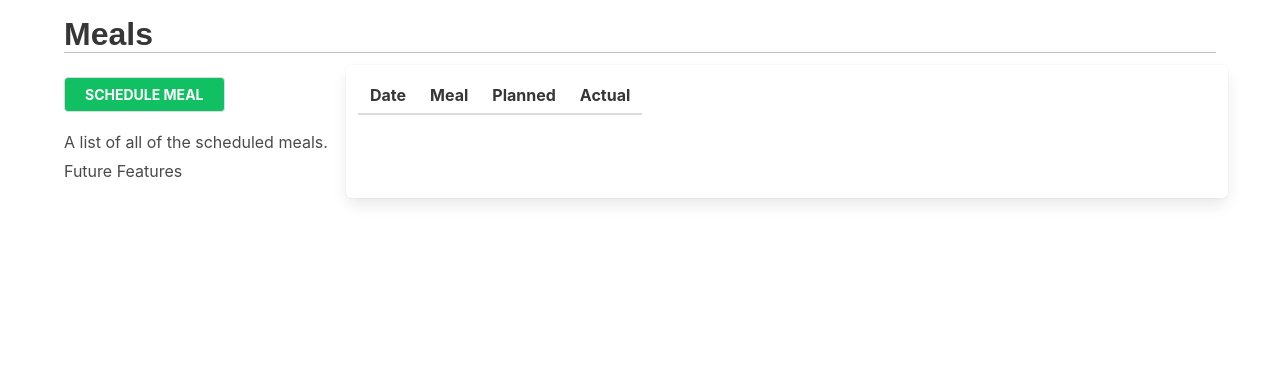
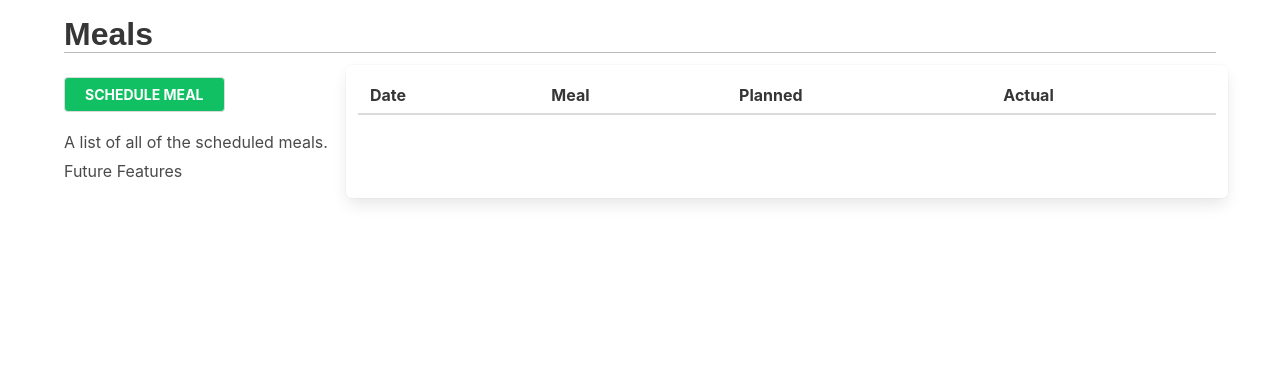
Before and after one commit to merosenlund/meal_planner, a Django app: page /meals/ in a window 1280 px wide. Shown: the part 54-420 px from the top of the page. Run offline with Django 4.2, Linux system fonts and the light colour scheme; data that the repository does not hold is empty; some web fonts are replaced.

Commit message:
Iss #9 - Make meal table full width

```diff
--- a/meals/templates/meals/meal_list.html
+++ b/meals/templates/meals/meal_list.html
@@ -18,7 +18,7 @@
           </p>
         </div>
         <div role="region" aria-label="Meal list" class="column is-three-quarters box">
-          <table class="table is-striped is-hoverable">
+          <table class="table is-striped is-hoverable is-fullwidth">
             <thead>
               <tr>
                 <th>
```
